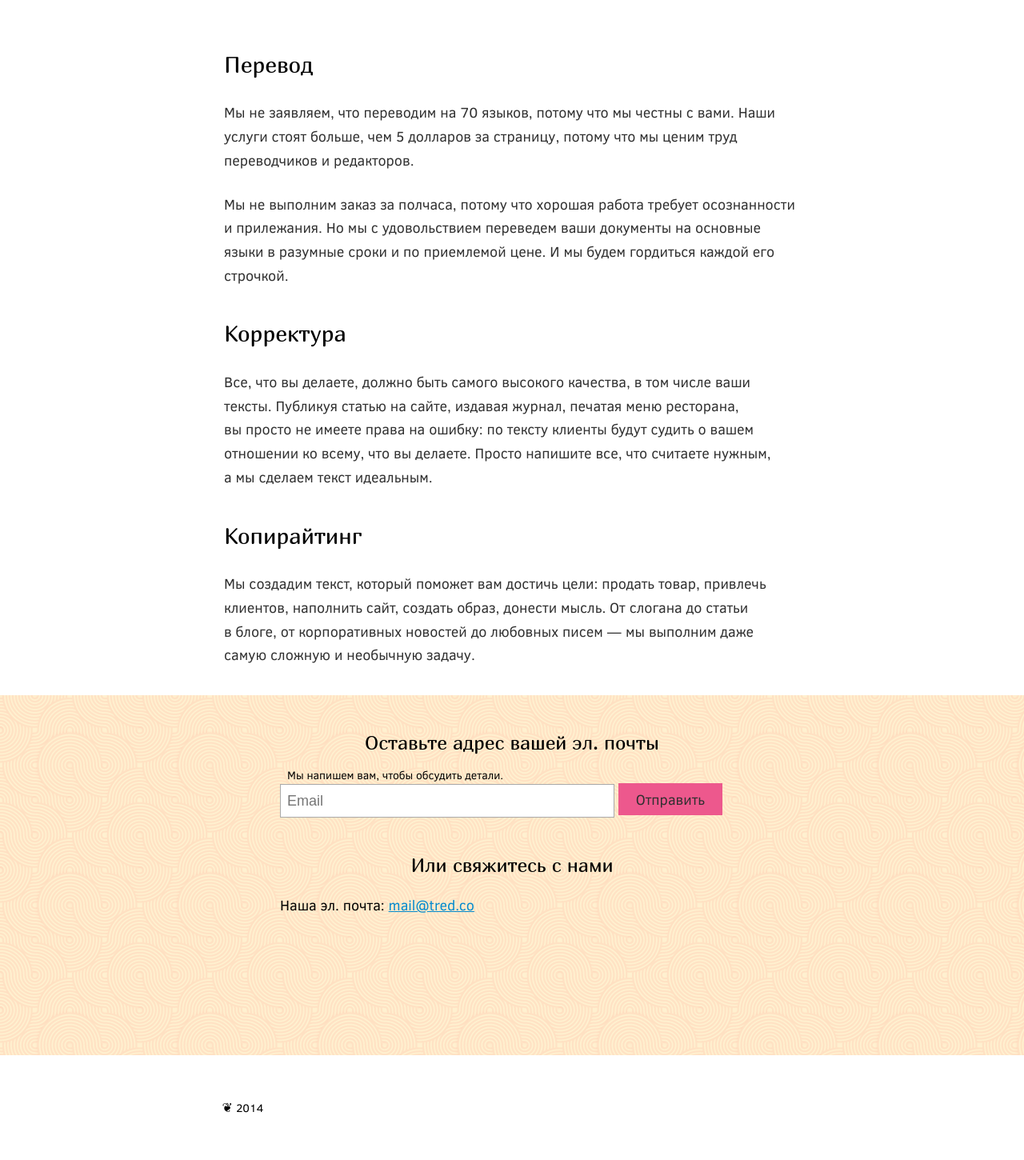
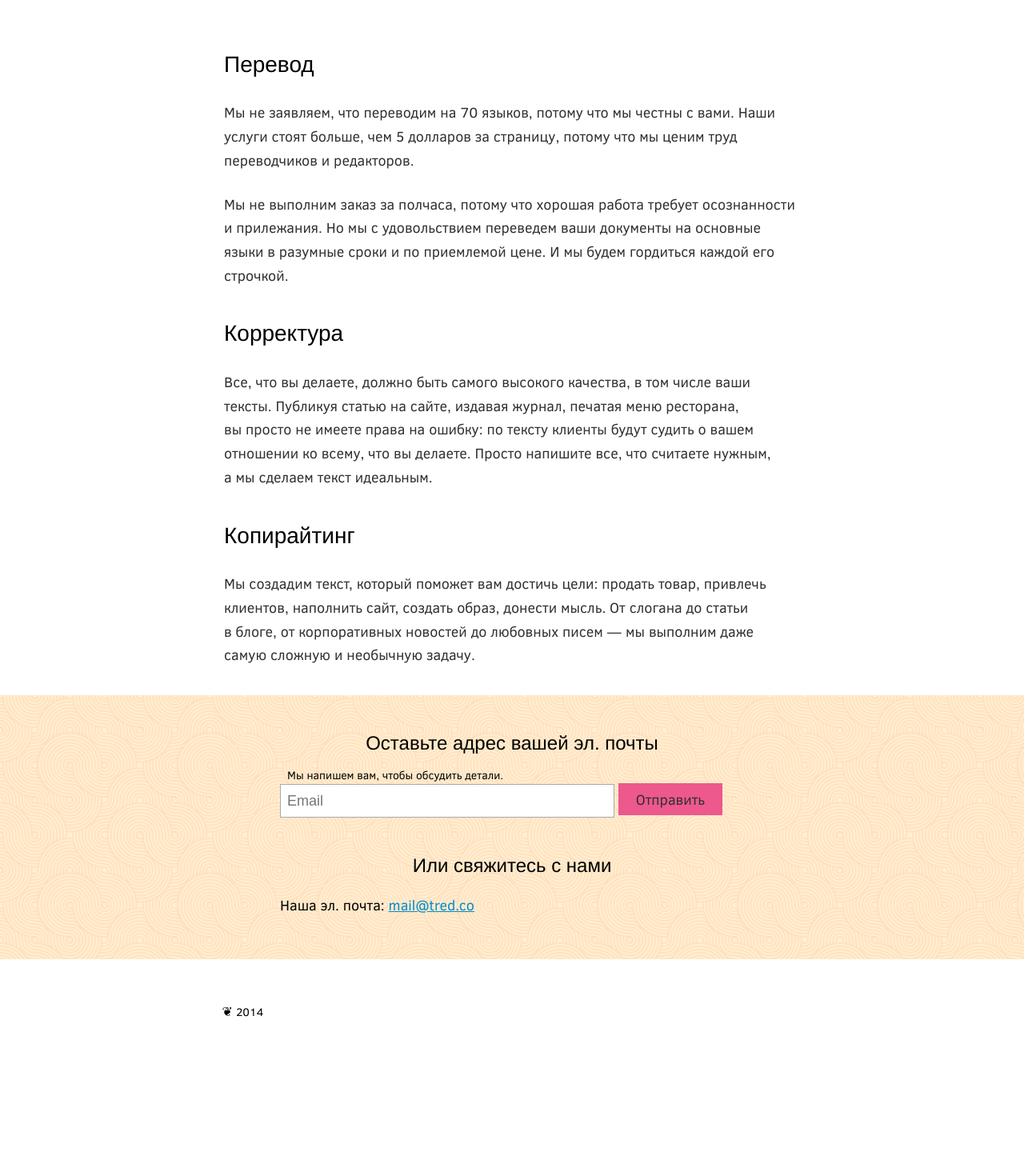
Before and after one commit to butkam/butkam.github.io, a PHP site: page /ru/ in a window 1280 px wide. Shown: the part 144-1594 px from the top of the page at 80% size. After the commit the page ends 1415 px from the top, so only its background shows below. Run offline with PHP 8.4, Linux system fonts and the light colour scheme.

Commit message:
Small Shit

```diff
--- a/index.html
+++ b/index.html
@@ -9,7 +9,7 @@
 		<a class="lang" href="/ru/">RU</a>
 		<div class="logo">
 			<img src="img/cotred.png" alt="tr∙ed∙co">
-			<span class="slogan">Taking care of your texts</span>
+			<span class="slogan">Taking Care of Your Texts</span>
 		</div>
 	</header>
 	<body>
--- a/ru/style.css
+++ b/ru/style.css
@@ -73,7 +73,7 @@ p {
 }
 
 h2 {
-	font-family: 'Marmelad', sans-serif;
+	font-family: 'HelveticaNeue-Light', "Helvetica Neue Light", "Helvetica Neue", Helvetica, Arial, sans-serif;
 	font-size: 28px;
 	margin: 37px 0 5px 0;
 	padding: 6px 0;
@@ -81,7 +81,7 @@ h2 {
 }
 
 h3 {
-	font-family: 'Marmelad', sans-serif;
+	font-family: 'HelveticaNeue-Light', "Helvetica Neue Light", "Helvetica Neue", Helvetica, Arial, sans-serif;
 	font-size: 24px;
 	padding: 45px 0 0 0;
 	text-align: center;
@@ -122,7 +122,7 @@ span.slogan {
 .feedback {
 	background-image: url('img/u3.png');
 	margin: 35px auto 50px;
-	height: 450px;
+	height: 330px;
 }
 
 .email {
@@ -188,11 +188,6 @@ footer {
 }
 
 @font-face {
-	font-family: 'Marmelad';
-	src: url('fonts/Marmelad-Regular.ttf') format('truetype');
-}
-
-@font-face {
 	font-family: 'Brandon';
 	src: url('fonts/Brandon_blk.otf');
 }
--- a/style.css
+++ b/style.css
@@ -73,7 +73,7 @@ p {
 }
 
 h2 {
-	font-family: 'HelveticaNeue-Light', Helvetica, Arial, sans-serif;
+	font-family: 'HelveticaNeue-Light', "Helvetica Neue Light", "Helvetica Neue", Helvetica, Arial, sans-serif;
 	font-size: 28px;
 	margin: 37px 0 5px 0;
 	padding: 6px 0;
@@ -81,7 +81,7 @@ h2 {
 }
 
 h3 {
-	font-family: 'HelveticaNeue-Light', Helvetica, Arial, sans-serif;
+	font-family: 'HelveticaNeue-Light', "Helvetica Neue Light", "Helvetica Neue", Helvetica, Arial, sans-serif;
 	font-size: 24px;
 	padding: 45px 0 0 0;
 	text-align: center;
```
